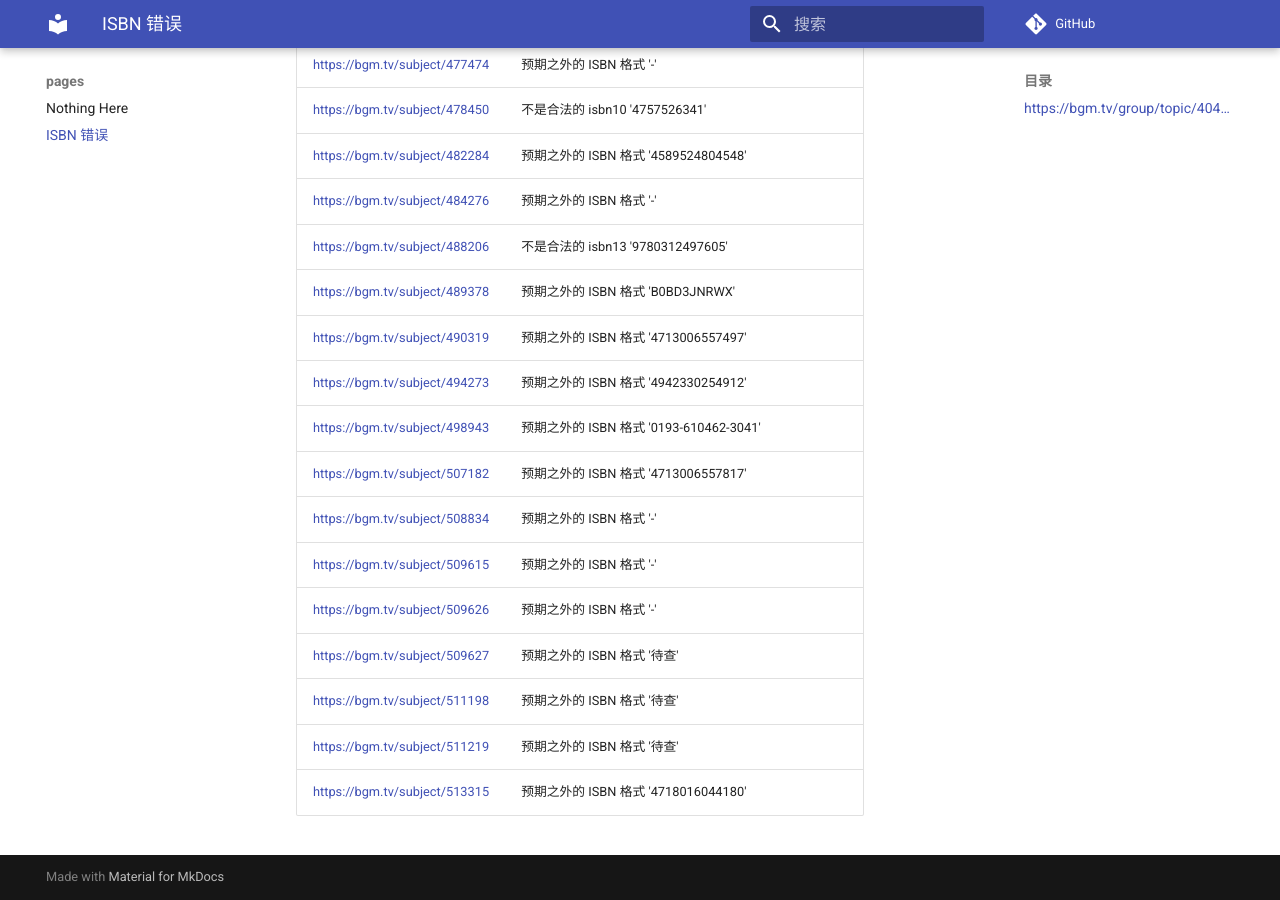
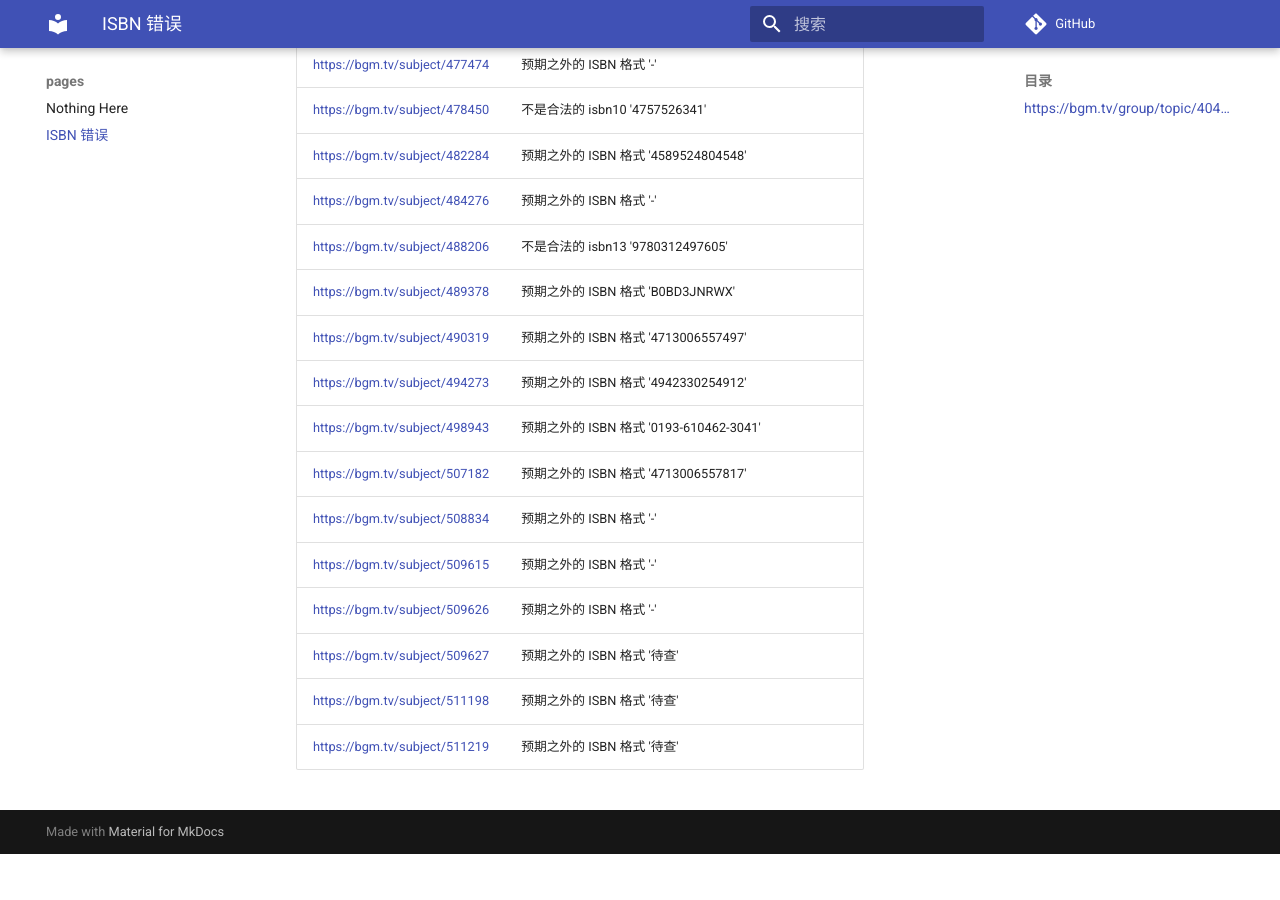
Before and after one commit to trim21/bangumi-pages, an MkDocs documentation site: the page built from docs/isbn.md, in a window 1280 px wide and 900 px high, scrolled down 5323 px. Built offline with MkDocs 1.6.1 and Material for MkDocs 9.7.7, drawn with Linux system fonts in a browser that asks for light colours; comment, search, counter and statistics services are not loaded; after the commit the page ends 6177 px from its top, so only the background shows below that; part of the change alters nothing that is shown.

Commit message:
update isbn.md

```diff
--- a/docs/isbn.md
+++ b/docs/isbn.md
@@ -1,7 +1,7 @@
 # ISBN 错误
 ## <https://bgm.tv/group/topic/404801>
 
-total 128
+total 127
 
 | url | error |
 | --- |  ---  |
@@ -132,4 +132,3 @@ total 128
 | <https://bgm.tv/subject/509627> | 预期之外的 ISBN 格式 '待查' |
 | <https://bgm.tv/subject/511198> | 预期之外的 ISBN 格式 '待查' |
 | <https://bgm.tv/subject/511219> | 预期之外的 ISBN 格式 '待查' |
-| <https://bgm.tv/subject/513315> | 预期之外的 ISBN 格式 '4718016044180' |
```
